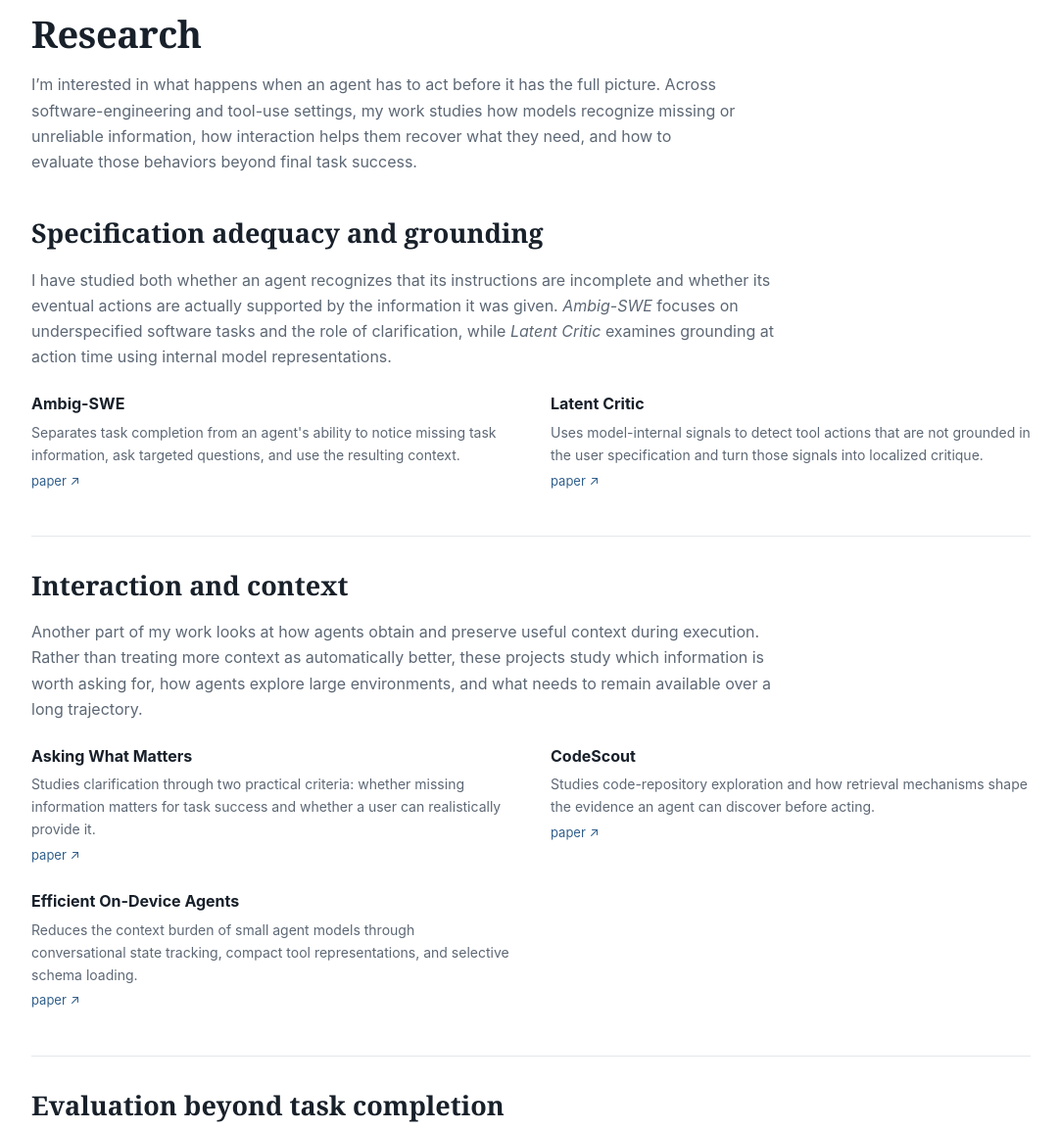
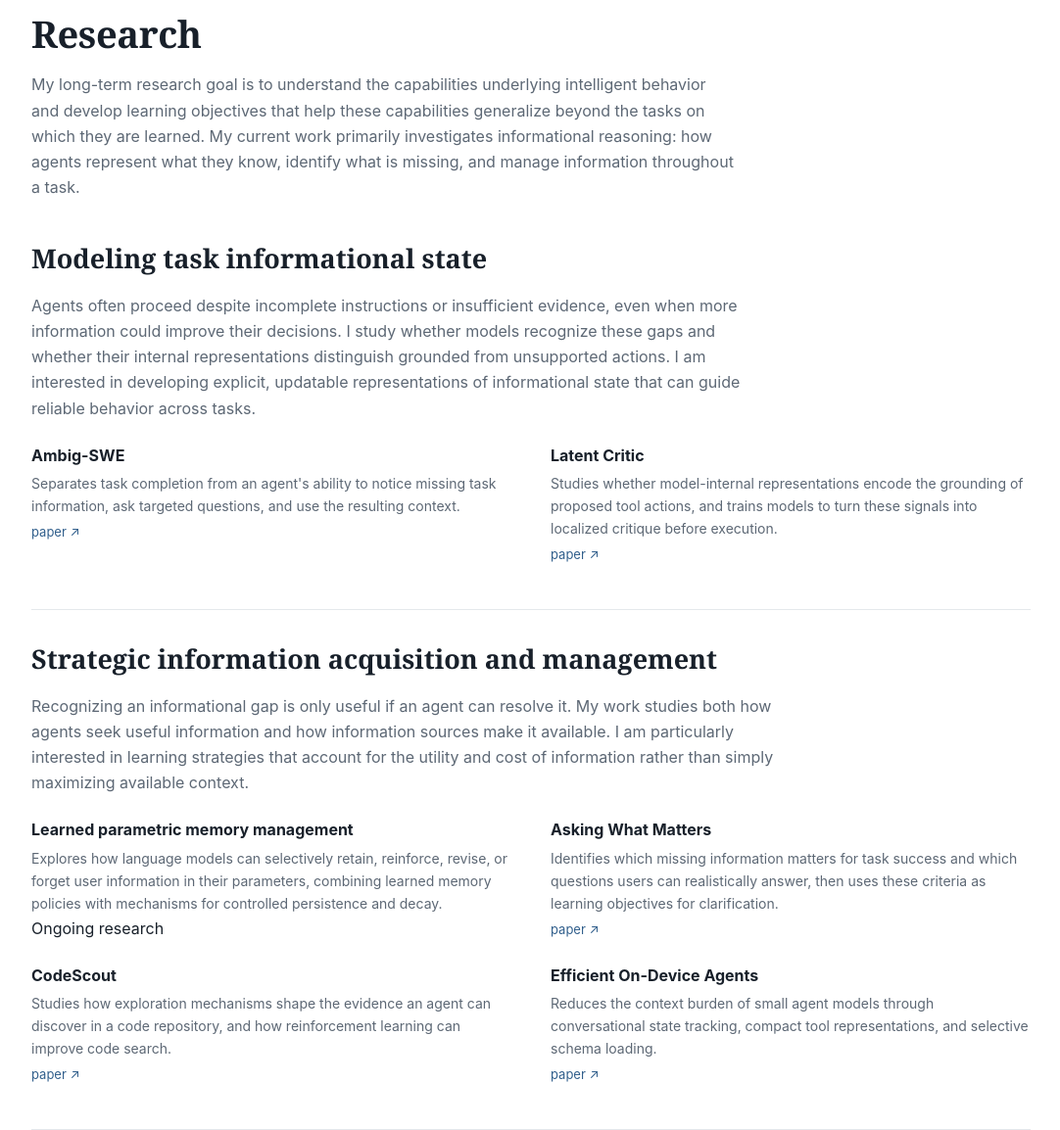
Before and after one commit to sani903/sani903.github.io, a plain HTML site: page research.html in a window 1280 px wide. Shown: the part 110-1264 px from the top of the page at 98% size, without its empty margins (98-1180 px from the left). Drawn offline with Linux system fonts and the light colour scheme.

Commit message:
Revise research content in research.html
Updated research descriptions for clarity and detail.

```diff
--- a/research.html
+++ b/research.html
@@ -4,7 +4,7 @@
   <meta charset="utf-8">
   <meta name="viewport" content="width=device-width, initial-scale=1">
   <meta name="color-scheme" content="light dark">
-  <meta name="description" content="Research of Sanidhya Vijayvargiya on reliable AI agents, information requirements, interaction, and evaluation.">
+  <meta name="description" content="Research of Sanidhya Vijayvargiya on informational reasoning, information acquisition and management, and reliable AI agents.">
   <title>Research — Sanidhya Vijayvargiya</title>
   <link rel="icon" href="assets/favicon.svg" type="image/svg+xml">
   <link rel="stylesheet" href="styles.css">
@@ -29,13 +29,13 @@
   <main class="shell page-main">
     <header class="page-title">
       <h1>Research</h1>
-      <p>I’m interested in what happens when an agent has to act before it has the full picture. Across software-engineering and tool-use settings, my work studies how models recognize missing or unreliable information, how interaction helps them recover what they need, and how to evaluate those behaviors beyond final task success.</p>
+      <p>My long-term research goal is to understand the capabilities underlying intelligent behavior and develop learning objectives that help these capabilities generalize beyond the tasks on which they are learned. My current work primarily investigates informational reasoning: how agents represent what they know, identify what is missing, and manage information throughout a task.</p>
     </header>
 
     <div class="research-page-grid">
       <section class="research-topic">
-        <h2>Specification adequacy and grounding</h2>
-        <p>I have studied both whether an agent recognizes that its instructions are incomplete and whether its eventual actions are actually supported by the information it was given. <em>Ambig-SWE</em> focuses on underspecified software tasks and the role of clarification, while <em>Latent Critic</em> examines grounding at action time using internal model representations.</p>
+        <h2>Modeling task informational state</h2>
+        <p>Agents often proceed despite incomplete instructions or insufficient evidence, even when more information could improve their decisions. I study whether models recognize these gaps and whether their internal representations distinguish grounded from unsupported actions. I am interested in developing explicit, updatable representations of informational state that can guide reliable behavior across tasks.</p>
         <div class="thread-list">
           <div class="thread">
             <h3>Ambig-SWE</h3>
@@ -44,24 +44,29 @@
           </div>
           <div class="thread">
             <h3>Latent Critic</h3>
-            <p>Uses model-internal signals to detect tool actions that are not grounded in the user specification and turn those signals into localized critique.</p>
+            <p>Studies whether model-internal representations encode the grounding of proposed tool actions, and trains models to turn these signals into localized critique before execution.</p>
             <a href="https://arxiv.org/abs/2608.10430" target="_blank" rel="noopener">paper ↗</a>
           </div>
         </div>
       </section>
 
       <section class="research-topic">
-        <h2>Interaction and context</h2>
-        <p>Another part of my work looks at how agents obtain and preserve useful context during execution. Rather than treating more context as automatically better, these projects study which information is worth asking for, how agents explore large environments, and what needs to remain available over a long trajectory.</p>
+        <h2>Strategic information acquisition and management</h2>
+        <p>Recognizing an informational gap is only useful if an agent can resolve it. My work studies both how agents seek useful information and how information sources make it available. I am particularly interested in learning strategies that account for the utility and cost of information rather than simply maximizing available context.</p>
         <div class="thread-list">
+          <div class="thread" id="parametric-memory">
+            <h3>Learned parametric memory management</h3>
+            <p>Explores how language models can selectively retain, reinforce, revise, or forget user information in their parameters, combining learned memory policies with mechanisms for controlled persistence and decay.</p>
+            <span class="thread-status">Ongoing research</span>
+          </div>
           <div class="thread">
             <h3>Asking What Matters</h3>
-            <p>Studies clarification through two practical criteria: whether missing information matters for task success and whether a user can realistically provide it.</p>
+            <p>Identifies which missing information matters for task success and which questions users can realistically answer, then uses these criteria as learning objectives for clarification.</p>
             <a href="https://arxiv.org/abs/2604.14624" target="_blank" rel="noopener">paper ↗</a>
           </div>
           <div class="thread">
             <h3>CodeScout</h3>
-            <p>Studies code-repository exploration and how retrieval mechanisms shape the evidence an agent can discover before acting.</p>
+            <p>Studies how exploration mechanisms shape the evidence an agent can discover in a code repository, and how reinforcement learning can improve code search.</p>
             <a href="https://arxiv.org/abs/2603.17829" target="_blank" rel="noopener">paper ↗</a>
           </div>
           <div class="thread">
@@ -74,7 +79,7 @@
 
       <section class="research-topic">
         <h2>Evaluation beyond task completion</h2>
-        <p>Task success alone can hide important differences in how an agent behaves. I have also worked on evaluations that look beyond completion rates: whether agents remain safe in open-ended interactions, and whether the tasks used to develop agents reflect the structure and diversity of real-world work.</p>
+        <p>Task success alone can hide important differences in how an agent behaves or which capabilities it actually possesses. I have worked on evaluations that examine whether agents remain safe in open-ended interactions and whether agent benchmarks reflect the structure and diversity of real-world work. I am interested in extending this perspective to measuring underlying capabilities and their transfer across settings.</p>
         <div class="thread-list">
           <div class="thread">
             <h3>OpenAgentSafety</h3>
@@ -91,7 +96,7 @@
 
       <section class="research-topic">
         <h2>Current work</h2>
-        <p>At Samsung Research America, I work on extending the capabilities of small language models for increasingly complex agentic workflows, especially under on-device resource constraints. My public work in this setting includes context-efficient agent execution and specification-grounded tool use.</p>
+        <p>At Samsung Research America, I work on improving the capabilities and reliability of small language models for increasingly complex agentic workflows, especially under on-device resource constraints. My research includes specification-grounded tool use, context-efficient execution, and learned parametric memory management.</p>
       </section>
     </div>
   </main>
@@ -99,7 +104,7 @@
   <footer>
     <div class="shell footer-row">
       <a href="index.html">← home</a>
-      <span>Last updated September 2026</span>
+      <span>Last updated November 2026</span>
     </div>
   </footer>
   <script src="script.js"></script>
```
